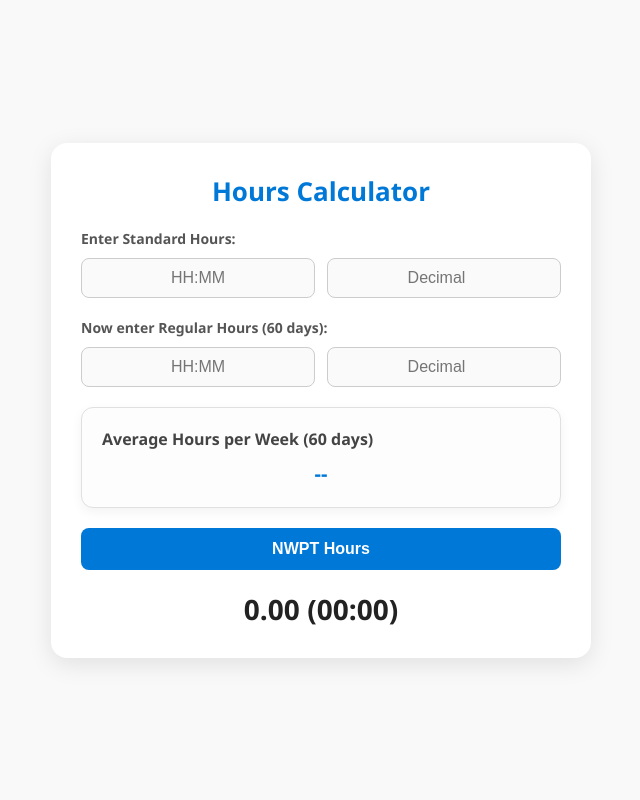
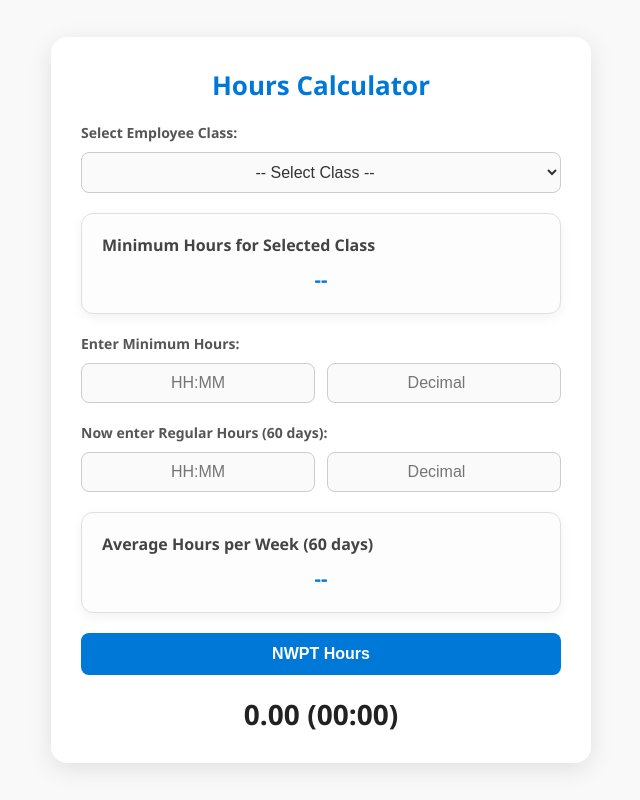
Before and after one commit to gitmuneeb/hours-calculator, a plain HTML site: page index.html in a window 1280 px wide. Both pictures are taken after a click on the button "NWPT Hours". Shown: the whole page, without its empty margins (319-959 px from the left). Drawn offline with Linux system fonts and the light colour scheme.

Commit message:
Refactor Hours Calculator with Employee Class feature

```diff
--- a/index.html
+++ b/index.html
@@ -119,12 +119,31 @@
   <div class="calculator">
     <h2>Hours Calculator</h2>
 
-    <!-- Step 1: Standard Hours -->
+    <!-- Step 0: Employee Class -->
     <div class="section">
-      <div class="label">Enter Standard Hours:</div>
+      <div class="label">Select Employee Class:</div>
+      <select id="employeeClass" class="inputBox">
+        <option value="">-- Select Class --</option>
+        <option value="F">Class F</option>
+        <option value="H">Class H</option>
+        <option value="Q">Class Q</option>
+        <option value="R">Class R</option>
+        <option value="X">Class X</option>
+      </select>
+    </div>
+
+    <!-- Display Minimum Hours Reference -->
+    <div class="outputSection">
+      <div class="outputTitle">Minimum Hours for Selected Class</div>
+      <div class="outputValue" id="minimumReference">--</div>
+    </div>
+
+    <!-- Step 1: Minimum Hours -->
+    <div class="section">
+      <div class="label">Enter Minimum Hours:</div>
       <div class="inputRow">
-        <input type="text" id="standardHHMM" class="inputBox" placeholder="HH:MM">
-        <input type="number" step="0.01" id="standardDecimal" class="inputBox" placeholder="Decimal">
+        <input type="text" id="minimumHHMM" class="inputBox" placeholder="HH:MM" readonly>
+        <input type="number" step="0.01" id="minimumDecimal" class="inputBox" placeholder="Decimal" readonly>
       </div>
     </div>
 
@@ -166,12 +185,27 @@
       return String(h).padStart(2, "0") + ":" + String(m).padStart(2, "0");
     }
 
-    // Sync Standard Hours
-    document.getElementById("standardHHMM").addEventListener("input", function() {
-      document.getElementById("standardDecimal").value = hhmmToDecimal(this.value).toFixed(2);
-    });
-    document.getElementById("standardDecimal").addEventListener("input", function() {
-      document.getElementById("standardHHMM").value = decimalToHHMM(parseFloat(this.value));
+    // Employee Class Minimum Hours Mapping
+    const classMinimums = {
+      "F": 30,
+      "H": 20,
+      "Q": 20,
+      "R": 30,
+      "X": 4
+    };
+
+    // Handle Employee Class Selection
+    document.getElementById("employeeClass").addEventListener("change", function() {
+      let selectedClass = this.value;
+      let minHours = classMinimums[selectedClass] || 0;
+
+      // Update Minimum Hours fields
+      document.getElementById("minimumDecimal").value = minHours.toFixed(2);
+      document.getElementById("minimumHHMM").value = decimalToHHMM(minHours);
+
+      // Show reference
+      document.getElementById("minimumReference").innerText =
+        minHours.toFixed(2) + " (" + decimalToHHMM(minHours) + ")";
     });
 
     // Sync Regular Hours
@@ -195,13 +229,13 @@
 
     function showNWPT() {
       let regular = parseFloat(document.getElementById("regularDecimal").value) || 0;
-      let standard = parseFloat(document.getElementById("standardDecimal").value) || 0;
+      let minimum = parseFloat(document.getElementById("minimumDecimal").value) || 0;
       let averagePerWeek = regular / 8.5;
 
       let finalValue, finalHHMM;
-      if (standard > averagePerWeek) {
-        finalValue = standard;
-        finalHHMM = decimalToHHMM(standard);
+      if (minimum > averagePerWeek) {
+        finalValue = minimum;
+        finalHHMM = decimalToHHMM(minimum);
       } else {
         finalValue = averagePerWeek;
         finalHHMM = decimalToHHMM(averagePerWeek);
```
